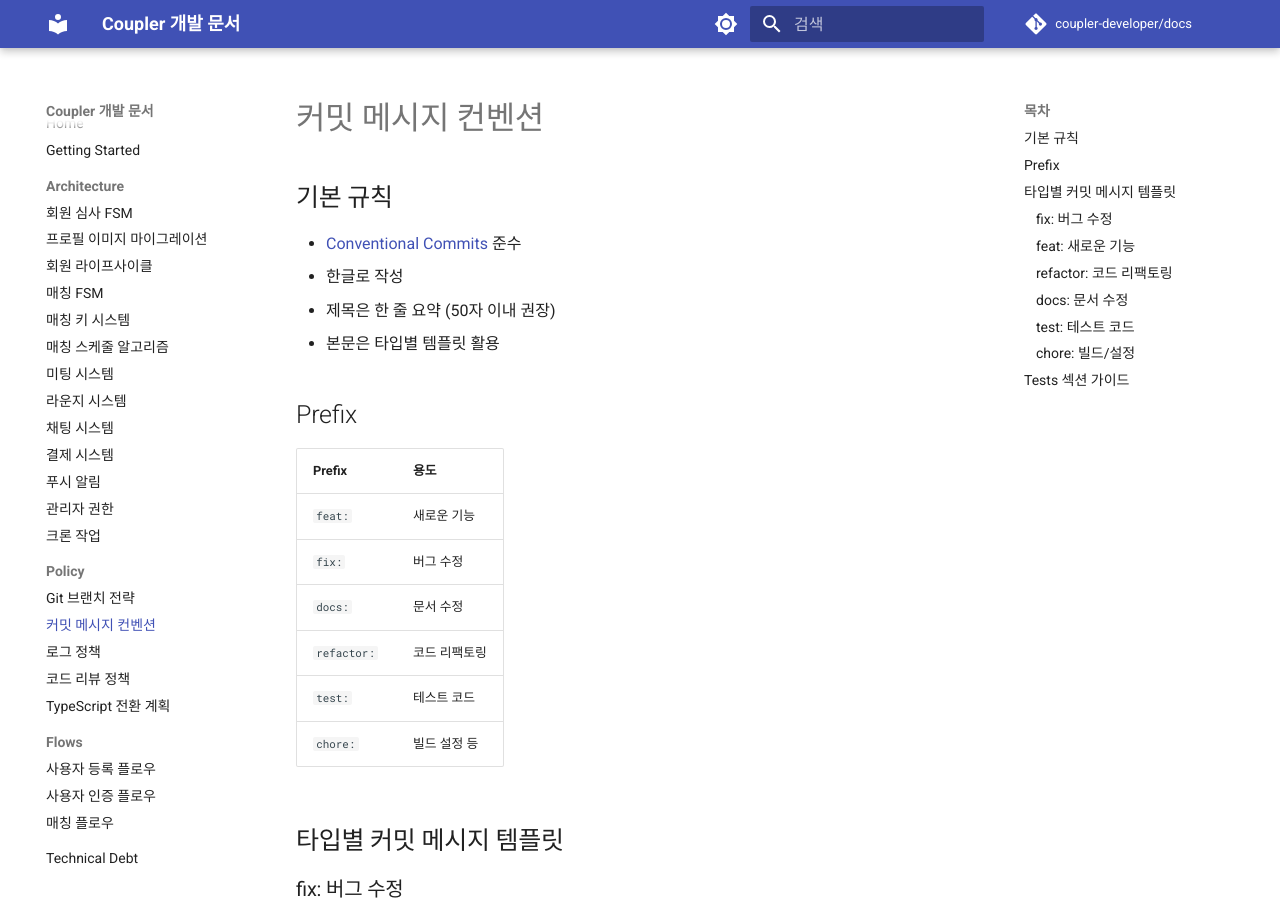
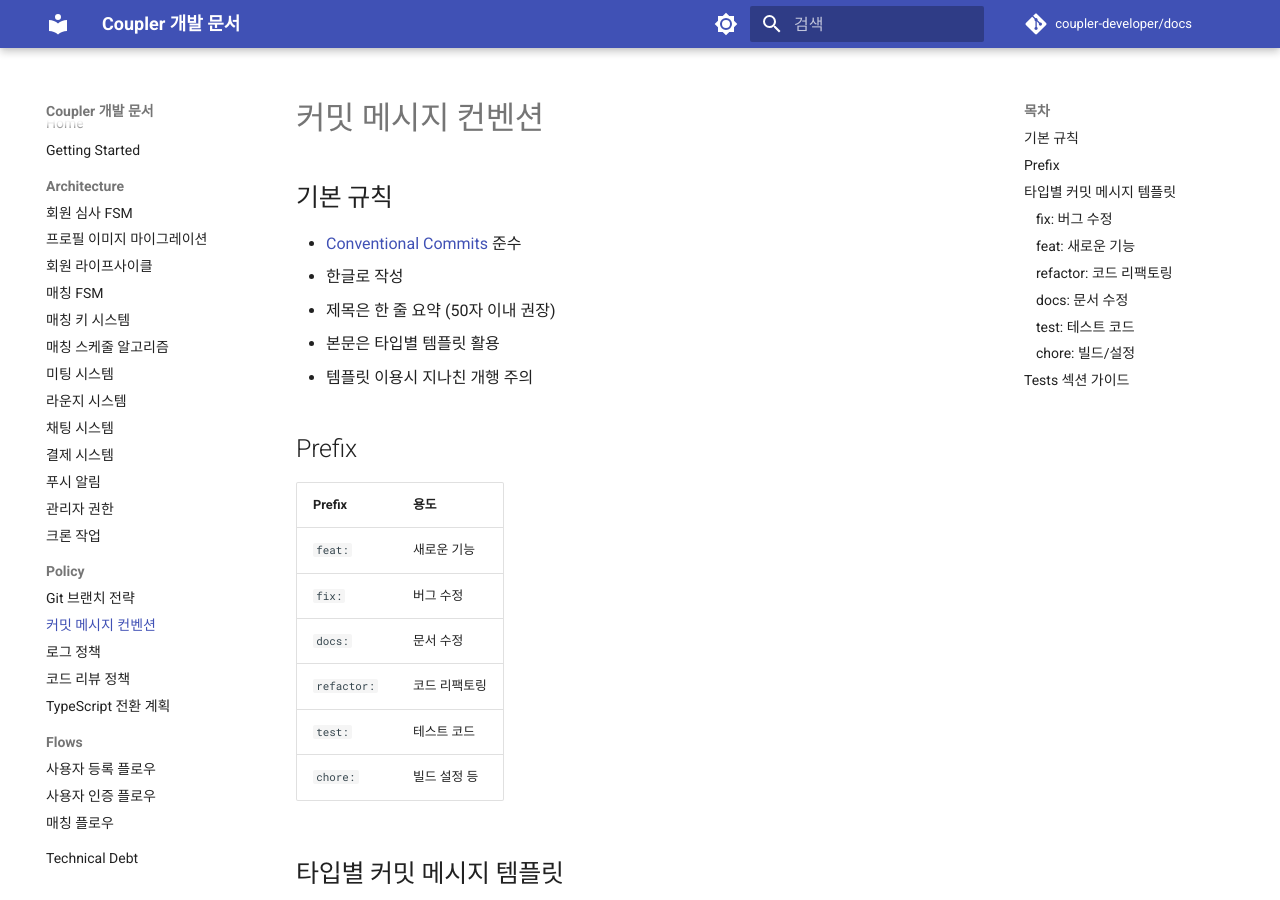
Before and after one commit to coupler-developer/docs, an MkDocs documentation site: the page built from content/policy/commit-convention.md, in a window 1280 px wide and 900 px high. Built offline with MkDocs 1.6.1 and Material for MkDocs 9.7.7, drawn with Linux system fonts in a browser that asks for light colours; comment, search, counter and statistics services are not loaded.

Commit message:
chore: 커밋 규칙 수정
- llm이 템플릿으로 커밋 작성시 지나친 개행 문제 빈도 줄이기 위해 수정

Signed-off-by: zmrdltl <meenseek5929@naver.com>

```diff
--- a/content/policy/commit-convention.md
+++ b/content/policy/commit-convention.md
@@ -6,17 +6,18 @@
 - 한글로 작성
 - 제목은 한 줄 요약 (50자 이내 권장)
 - 본문은 타입별 템플릿 활용
+- 템플릿 이용시 지나친 개행 주의
 
 ## Prefix
 
-| Prefix | 용도 |
-| ------ | ---- |
-| `feat:` | 새로운 기능 |
-| `fix:` | 버그 수정 |
-| `docs:` | 문서 수정 |
+| Prefix      | 용도          |
+| ----------- | ------------- |
+| `feat:`     | 새로운 기능   |
+| `fix:`      | 버그 수정     |
+| `docs:`     | 문서 수정     |
 | `refactor:` | 코드 리팩토링 |
-| `test:` | 테스트 코드 |
-| `chore:` | 빌드 설정 등 |
+| `test:`     | 테스트 코드   |
+| `chore:`    | 빌드 설정 등  |
 
 ## 타입별 커밋 메시지 템플릿
 
@@ -232,11 +233,11 @@ Tests:
 
 ## Tests 섹션 가이드
 
-| 상황 | 작성 예시 |
-| ---- | --------- |
-| 테스트 실행 완료 | `npm test 통과 (12/12)` |
-| 수동 테스트 | `수동 테스트 완료 (시나리오)` |
-| 테스트 미실행 (문서) | `not run: 문서 변경` |
-| 테스트 미실행 (설정) | `not run: 설정 파일만 변경` |
-| 테스트 미실행 (CI) | `not run: CI에서 검증 예정` |
-| 테스트 코드 없음 | `not run: 테스트 코드 미작성 (TODO)` |
+| 상황                 | 작성 예시                            |
+| -------------------- | ------------------------------------ |
+| 테스트 실행 완료     | `npm test 통과 (12/12)`              |
+| 수동 테스트          | `수동 테스트 완료 (시나리오)`        |
+| 테스트 미실행 (문서) | `not run: 문서 변경`                 |
+| 테스트 미실행 (설정) | `not run: 설정 파일만 변경`          |
+| 테스트 미실행 (CI)   | `not run: CI에서 검증 예정`          |
+| 테스트 코드 없음     | `not run: 테스트 코드 미작성 (TODO)` |
```
